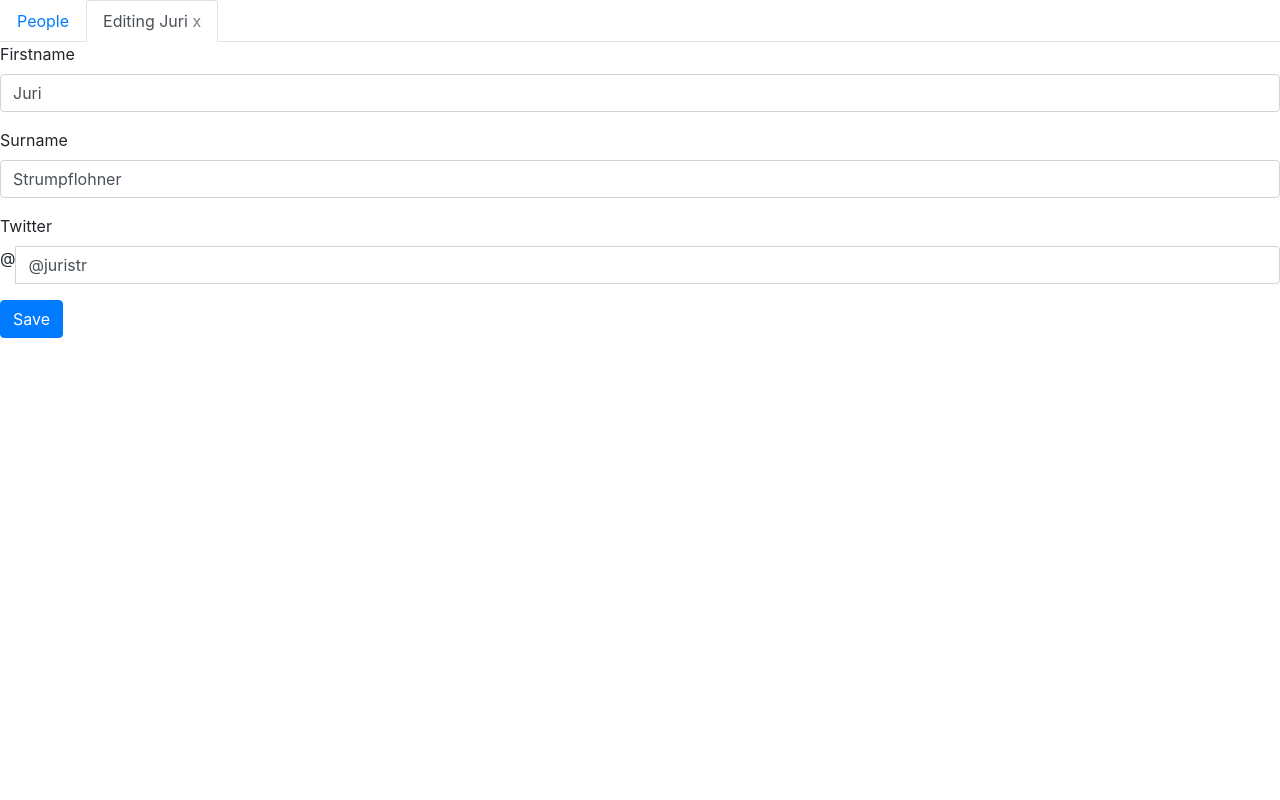
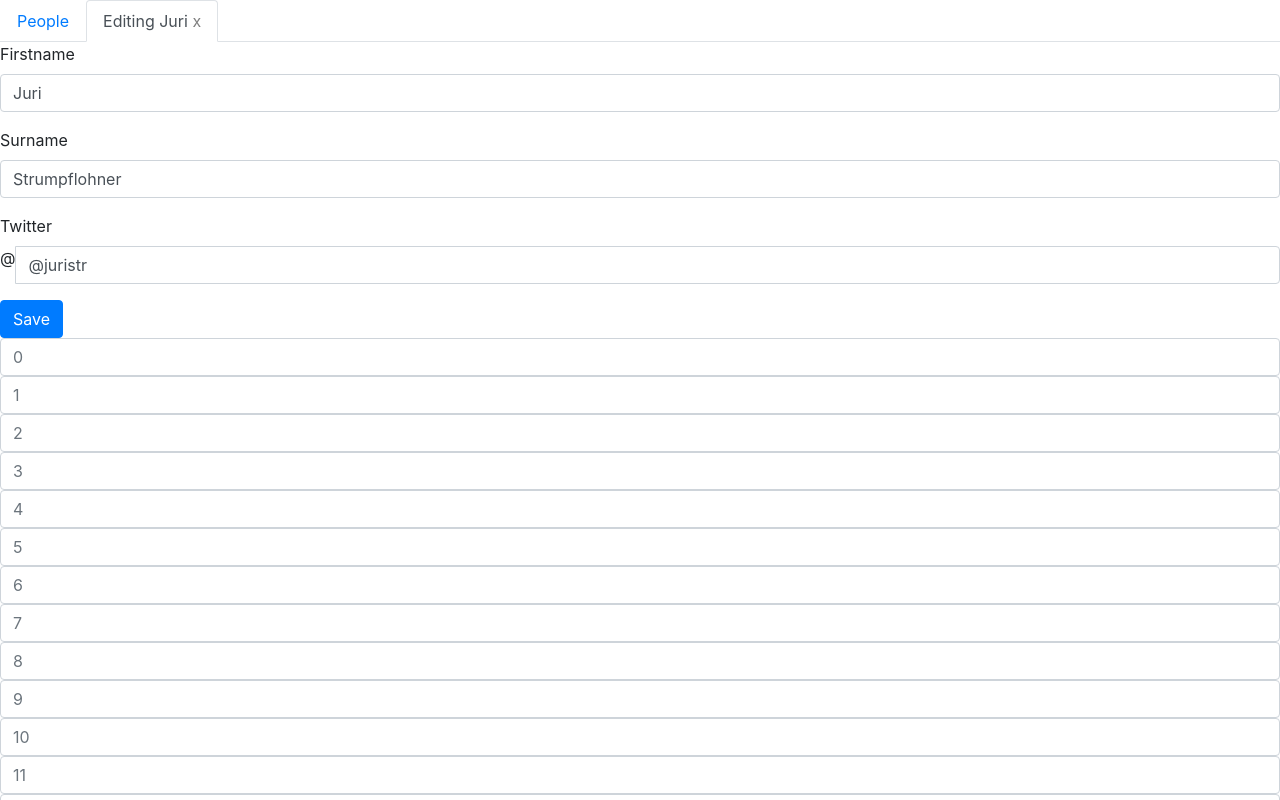
Before and after one commit to schmorell/hybrid-app-with-dynamic-tabs, an Angular app: page / in a window 1280 px wide. Both pictures are taken after a click on the button "Edit". Shown: the top 800 px of the page. Built offline with nearby package versions, Linux system fonts and the light colour scheme.

Commit message:
ng2 heavy dynamic tab

```diff
--- a/src/app/person-edit/person-edit.component.html
+++ b/src/app/person-edit/person-edit.component.html
@@ -17,3 +17,7 @@
   </div>
   <button type="submit" class="btn btn-primary">Save</button>
 </form>
+
+<div *ngFor="let item of testItems">
+  <input type="text" class="form-control" [placeholder]="item">
+</div>
--- a/src/app/person-edit/person-edit.component.ts
+++ b/src/app/person-edit/person-edit.component.ts
@@ -8,6 +8,8 @@ import { FormBuilder, FormGroup } from '@angular/forms';
 })
 export class PersonEditComponent implements OnInit {
   personForm: FormGroup;
+  testArray: Array<string> = [];
+  testItems: Array<number> = [];
 
   @Input() person;
   @Output() savePerson = new EventEmitter<any>();
@@ -19,6 +21,12 @@ export class PersonEditComponent implements OnInit {
       surname: '',
       twitter: ''
     });
+
+    for (var i = 0; i < 10000; i++) {
+      this.testItems.push(i);
+    }
+
+    this.testArray.push(new Array(1000000).join('x'));
   }
 
   ngOnInit() {
```
